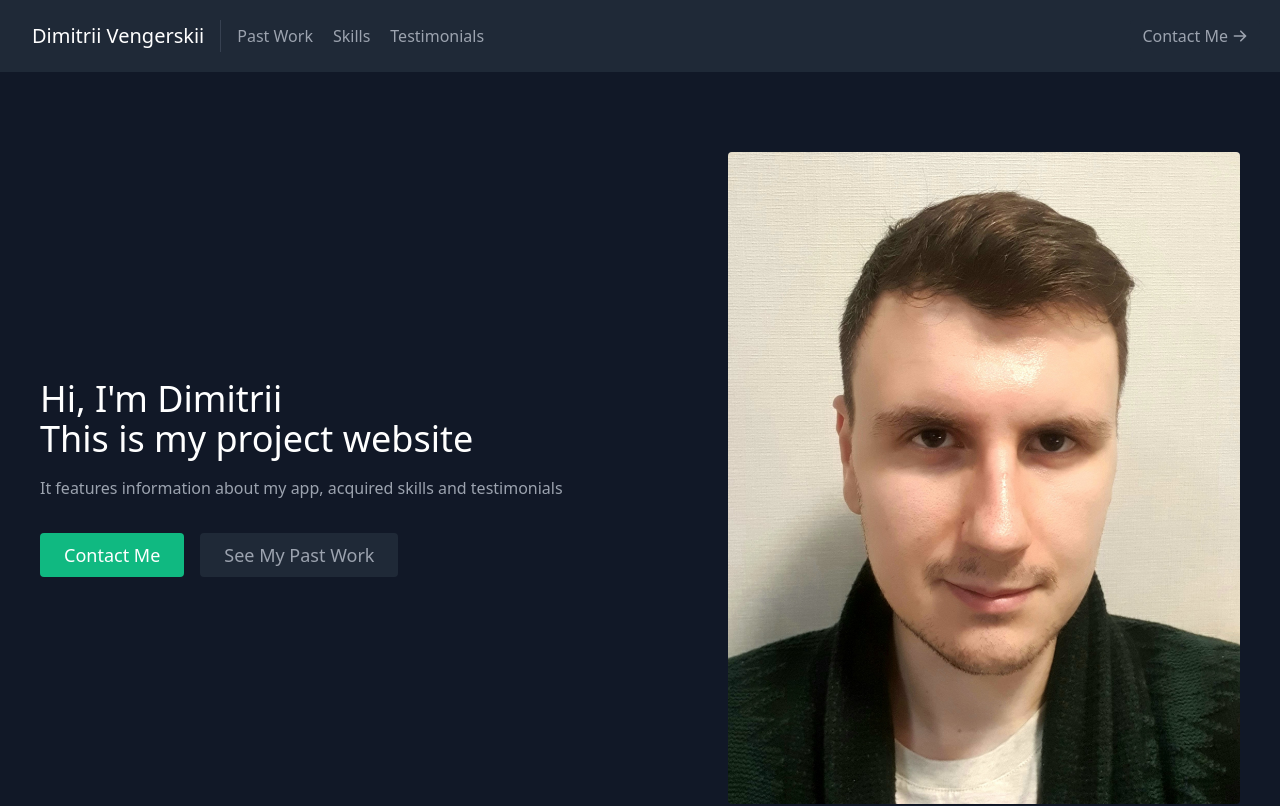
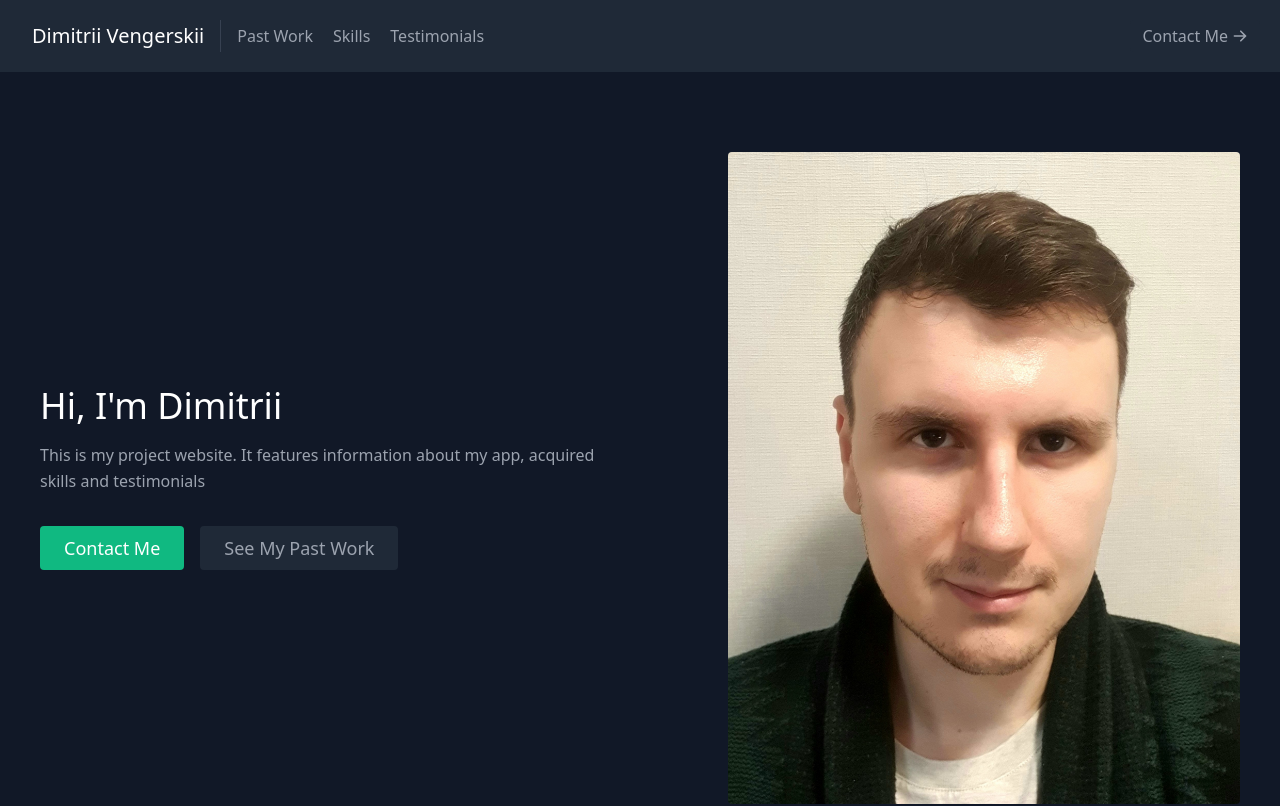
Before and after one commit to vengerrr/site-project, a React (Create React App) app: page / in a window 1280 px wide. Shown: the top 806 px of the page. Built offline with nearby package versions, Linux system fonts and the light colour scheme.

Commit message:
Update About.js

```diff
--- a/src/components/About.js
+++ b/src/components/About.js
@@ -7,10 +7,10 @@ export default function About() {
             <div className="lg:flex-grow md:w-1/2 lg:pr-24 md:pr-16 flex flex-col md:items-start md:text-left mb-16 md:mb-0 items-center text-center">
               <h1 className="title-font sm:text-4xl text-3xl mb-4 font-medium text-white">
                 Hi, I'm Dimitrii
-                <br className="hidden lg:inline-block" />This is my project website
+                <br className="hidden lg:inline-block" />
               </h1>
               <p className="mb-8 leading-relaxed">
-              It features information about my app, acquired skills and testimonials
+              This is my project website. It features information about my app, acquired skills and testimonials
               </p>
               <div className="flex justify-center">
                 <a
```
